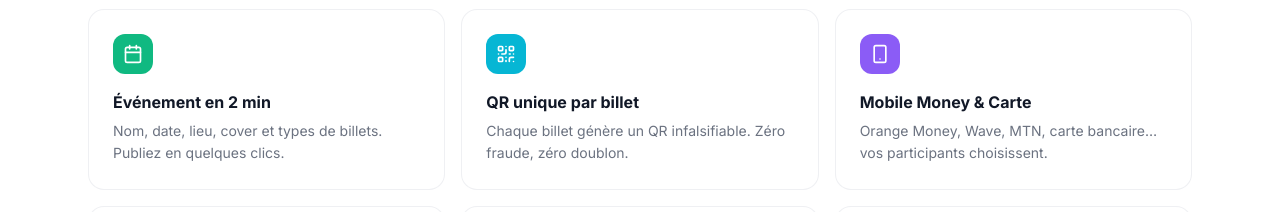
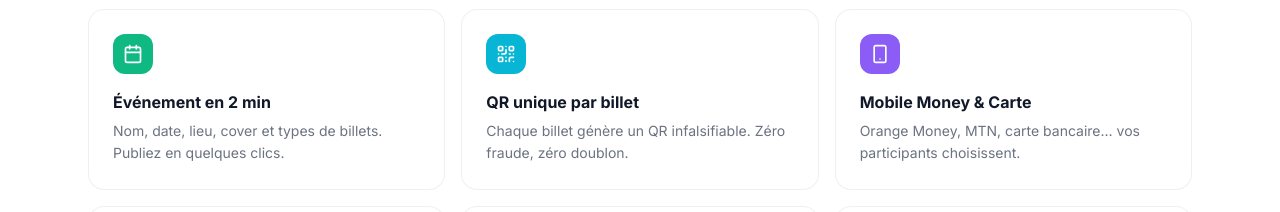
Before and after one commit to Jerome2024-net/BINQ, a Next.js app: page / in a window 1280 px wide. Shown: the part 1520-1732 px from the top of the page. Built offline with nearby package versions, Linux system fonts and the light colour scheme; no server answers.

Commit message:
fix: supprimer Wave de la liste des moyens de paiement

```diff
--- a/src/app/page.tsx
+++ b/src/app/page.tsx
@@ -168,7 +168,7 @@ export default function HomePage() {
             {[
               { icon: Calendar, title: "Événement en 2 min", desc: "Nom, date, lieu, cover et types de billets. Publiez en quelques clics.", color: "bg-emerald-500" },
               { icon: QrCode, title: "QR unique par billet", desc: "Chaque billet génère un QR infalsifiable. Zéro fraude, zéro doublon.", color: "bg-cyan-500" },
-              { icon: Smartphone, title: "Mobile Money & Carte", desc: "Orange Money, Wave, MTN, carte bancaire… vos participants choisissent.", color: "bg-violet-500" },
+              { icon: Smartphone, title: "Mobile Money & Carte", desc: "Orange Money, MTN, carte bancaire… vos participants choisissent.", color: "bg-violet-500" },
               { icon: ScanLine, title: "Scan à l'entrée", desc: "Scannez les QR en temps réel. Voyez le taux de remplissage en direct.", color: "bg-orange-500" },
               { icon: Shield, title: "Anti-fraude intégré", desc: "Chaque billet est unique, signé et vérifié. Impossible à dupliquer.", color: "bg-rose-500" },
               { icon: BarChart3, title: "Dashboard temps réel", desc: "Ventes, revenus, entrées scannées — tout dans un tableau de bord clair.", color: "bg-amber-500" },
```
